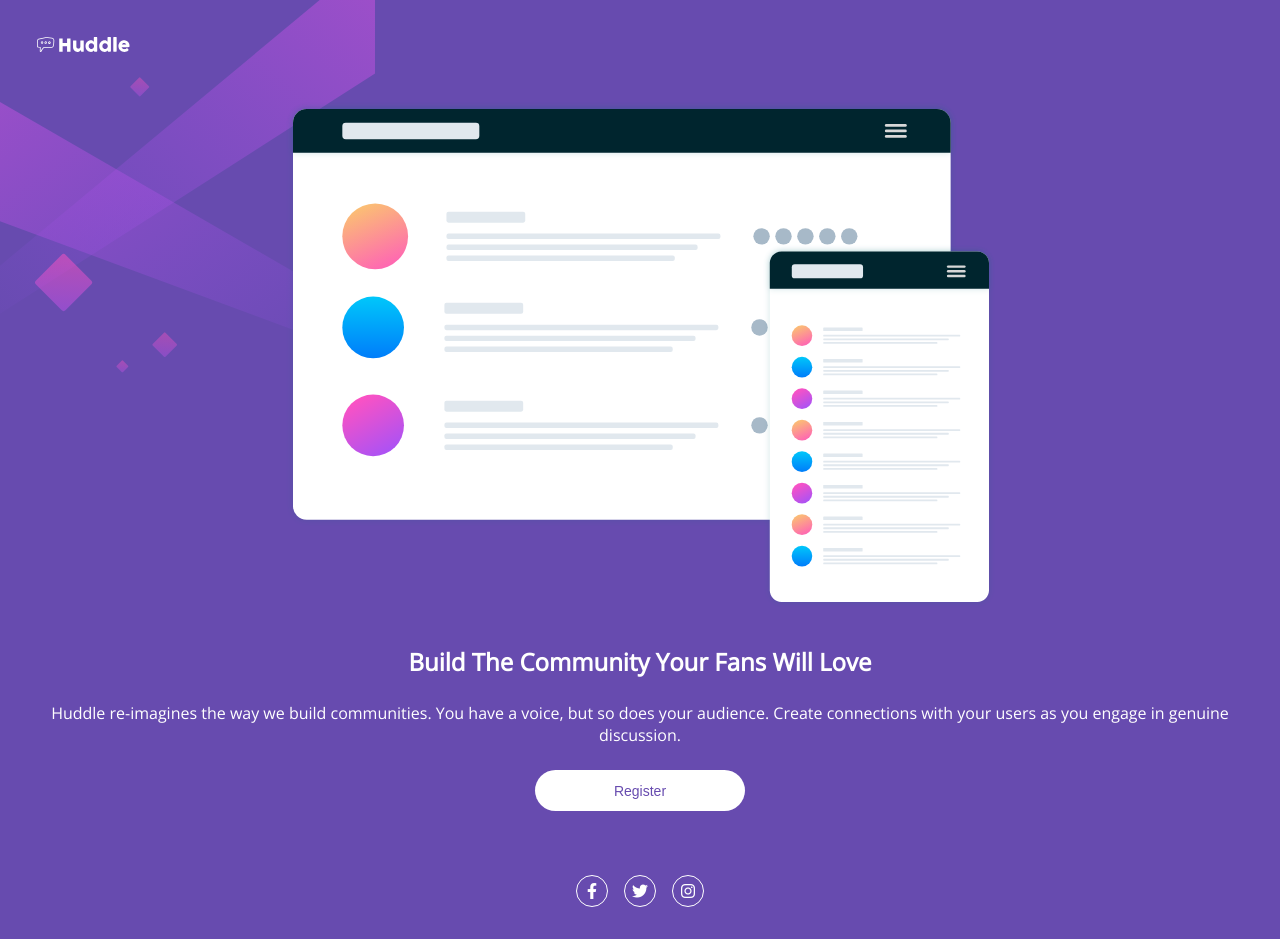
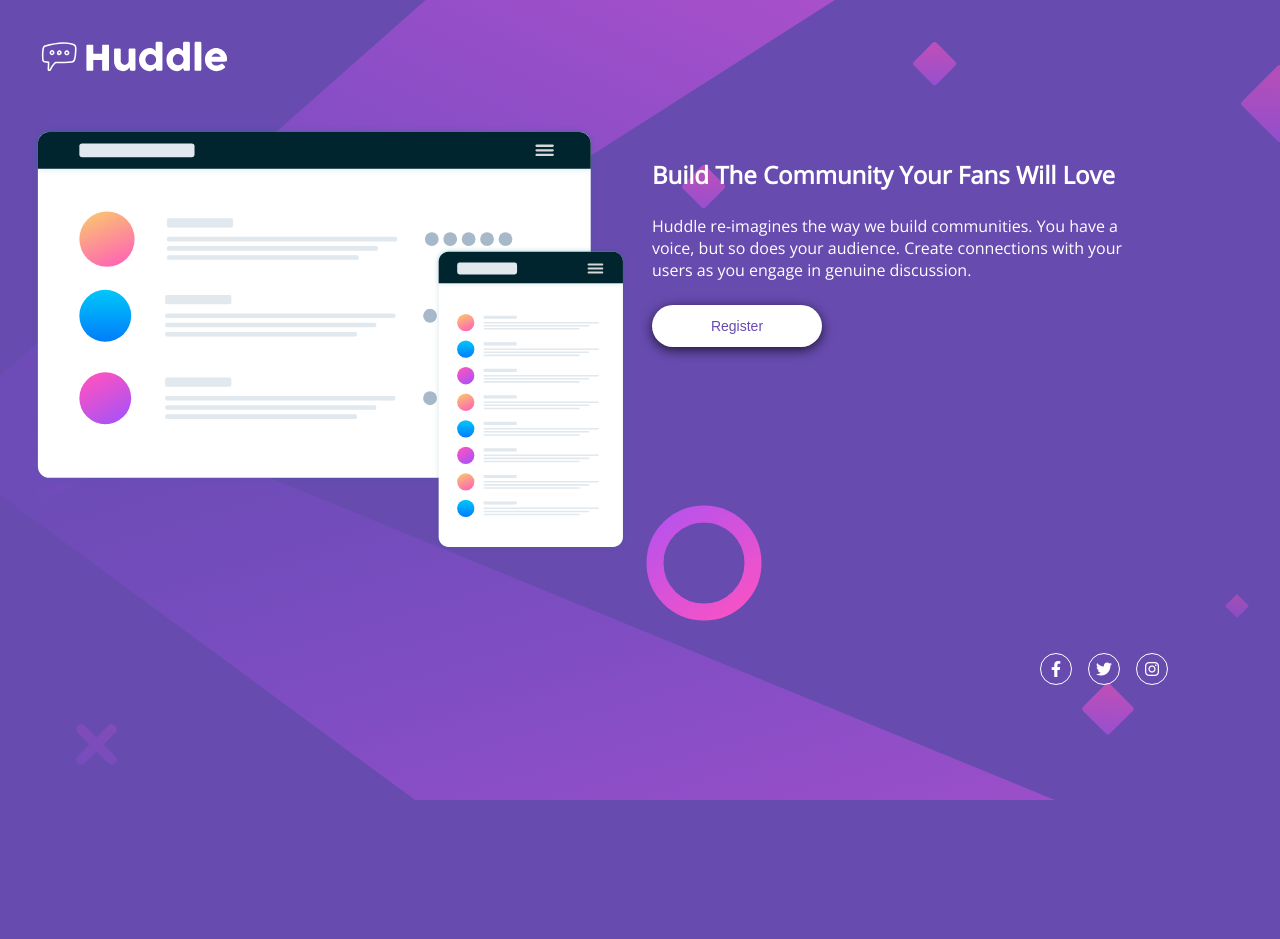
Before and after one commit to Robertron624/huddle-landing-page-with-single-introductory-section-master, a plain HTML site: page index.html in a window 1280 px wide. After the commit the page ends 832 px from the top, so only its background shows below. Drawn offline with nearby package versions, Linux system fonts and the light colour scheme.

Commit message:
desktop design finished

```diff
--- a/index.html
+++ b/index.html
@@ -25,14 +25,15 @@
     <div class="heroes">
       <img id="hero" role="img" src="./images/illustration-mockups.svg" alt="hero" class="hero">
     </div>
+    <div class="content">
+      <h1>Build The Community Your Fans Will Love</h1>
+      <p>
+        Huddle re-imagines the way we build communities. You have a voice, but so does your audience.
+        Create connections with your users as you engage in genuine discussion.
+      </p>
+      <button>Register</button>
+    </div>
 
-    <h1>Build The Community Your Fans Will Love</h1>
-
-    <p>
-      Huddle re-imagines the way we build communities. You have a voice, but so does your audience.
-      Create connections with your users as you engage in genuine discussion.
-    </p>
-    <button>Register</button>
   </main>
 
   <footer>
--- a/styles.css
+++ b/styles.css
@@ -3,6 +3,7 @@
 
     --violet: hsl(257, 40%, 49%);
     --soft-magenta: hsl(300, 69%, 71%);
+    --my-transition: all 0.3s ease-in-out;
 
 }
 
@@ -31,6 +32,7 @@ header {
 
 header img {
     width: 100px;
+    cursor: pointer;
 }
 
 main {
@@ -65,6 +67,13 @@ button {
     padding: 0.8rem 0;
     width: 210px;
     cursor: pointer;
+    transition: var(--my-transition);
+    box-shadow: 0 3px 12px rgba(0, 0, 0, 0.7);
+}
+
+button:hover {
+    background-color: var(--soft-magenta);
+    color: white;
 }
 
 footer {
@@ -89,13 +98,52 @@ li {
     align-items: center;
     width: 30px;
     height: 30px;
+    transition: var(--my-transition);
+    cursor: pointer;
+}
+
+li:hover {
+    border-color: var(--soft-magenta);
 }
 
 li i {
     color: white;
+    transition: var(--my-transition);
+}
+
+li:hover i{
+    color: var(--soft-magenta);
 }
 
 @media screen and (min-width: 768px) {
 
+    body {
+        background-image: url(./images/bg-desktop.svg);
+    }
 
+    main {
+        display: grid;
+        grid-template-columns: 1fr 1fr;
+        column-gap: 1.5rem;
+    }
+
+    .content {
+        height: 100%;
+        text-align: left;
+        margin-top: 4rem;
+        padding-right: 7rem;
+    }
+
+    button {
+        width: 170px;
+    }
+
+    ul {
+        justify-content: end;
+        padding-right: 7rem;
+    }
+
+    header img {
+        width: 200px;
+    }
 }
```
